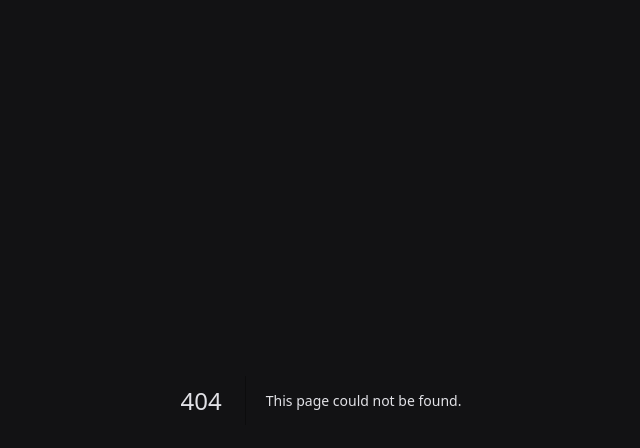
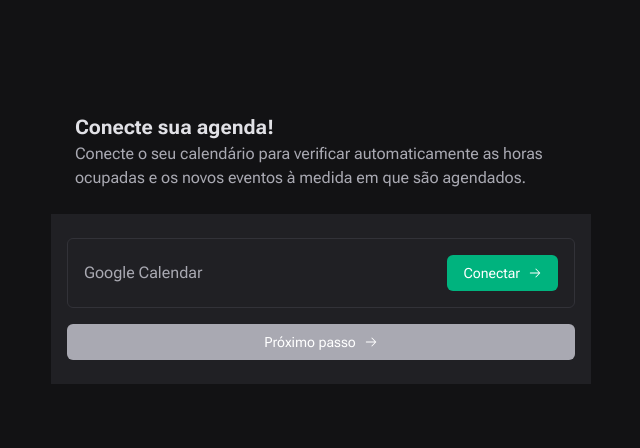
Before and after one commit to kunzeleric/ignite-call, a Next.js app: page /register/connect-calendar in a window 1280 px wide. Before the commit this address had no page. Shown: the top 448 px of the page, without its empty margins (319-959 px from the left). Built offline with nearby package versions, Linux system fonts and the light colour scheme.

Commit message:
feat: created connect calendar page

```diff
--- /dev/null
+++ b/src/app/register/connect-calendar/page.tsx
@@ -0,0 +1,36 @@
+'use client'
+
+import { Button } from '@/components/button'
+import { ArrowRight } from '@phosphor-icons/react/dist/ssr'
+
+export default function Register() {
+  async function onSubmit() {}
+
+  return (
+    <main className="max-w-[572px] mt-28 mx-auto mb-4 px-4">
+      <div className="px-6">
+        <h1 className="leading-normal text-xl font-bold">
+          Conecte sua agenda!
+        </h1>
+        <p className="text-gray-200 mb-6">
+          Conecte o seu calendário para verificar automaticamente as horas
+          ocupadas e os novos eventos à medida em que são agendados.
+        </p>
+      </div>
+      <div className="px-4 py-6 bg-gray-800">
+        <div className="flex flex-col gap-4">
+          <div className="flex items-center justify-between p-4 rounded-md border border-gray-600">
+            <p className="text-gray-200">Google Calendar</p>
+            <Button variation="primary">
+              Conectar <ArrowRight />
+            </Button>
+          </div>
+          <Button variation="secondary" type="submit">
+            Próximo passo
+            <ArrowRight />
+          </Button>
+        </div>
+      </div>
+    </main>
+  )
+}
--- a/src/app/register/page.tsx
+++ b/src/app/register/page.tsx
@@ -101,7 +101,7 @@
               <p className="text-sm text-red-400">{errors.name.message}</p>
             )}
           </div>
-          <Button disabled={isSubmitting} type="submit">
+          <Button variation="primary" disabled={isSubmitting} type="submit">
             Próximo passo
             <ArrowRight />
           </Button>
```
